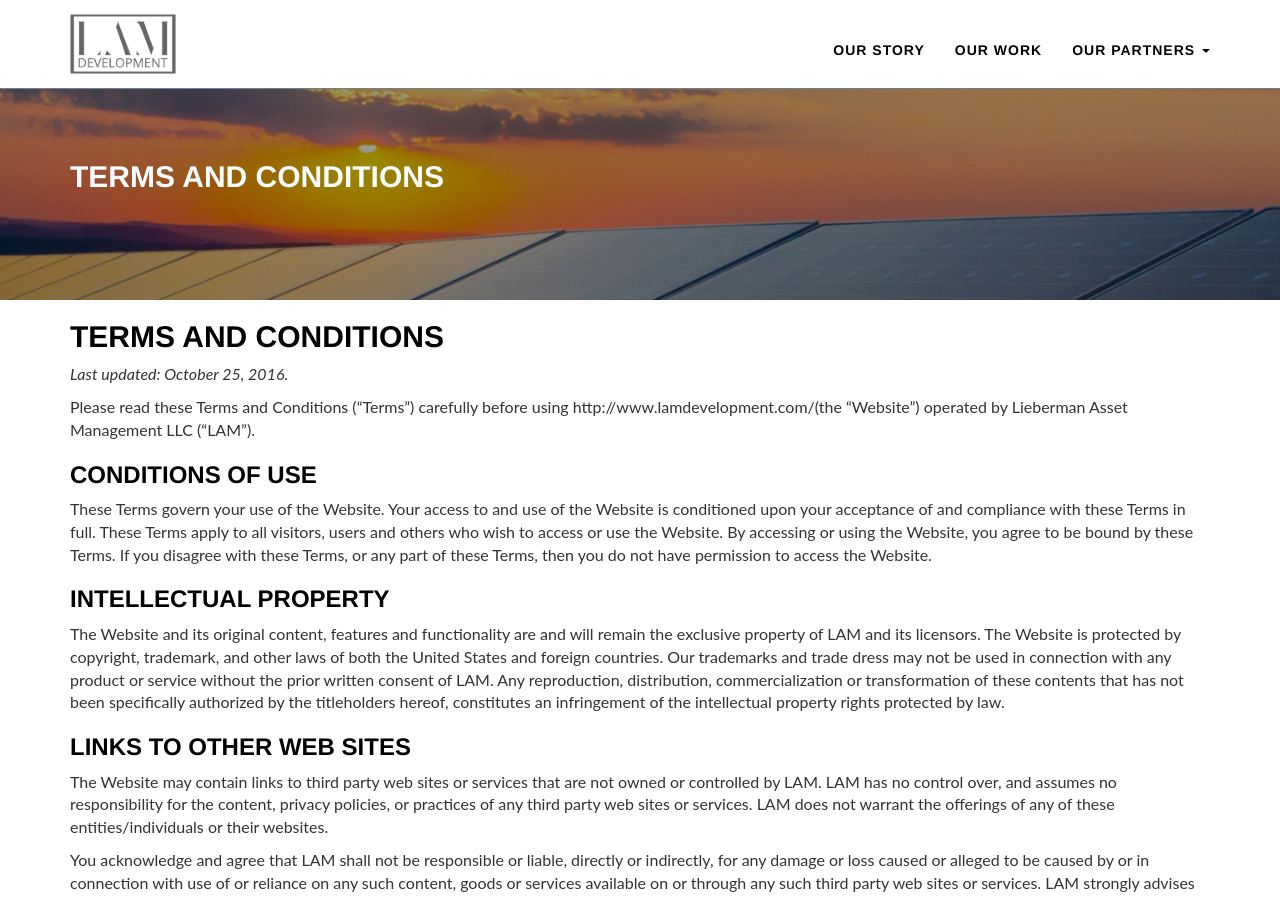
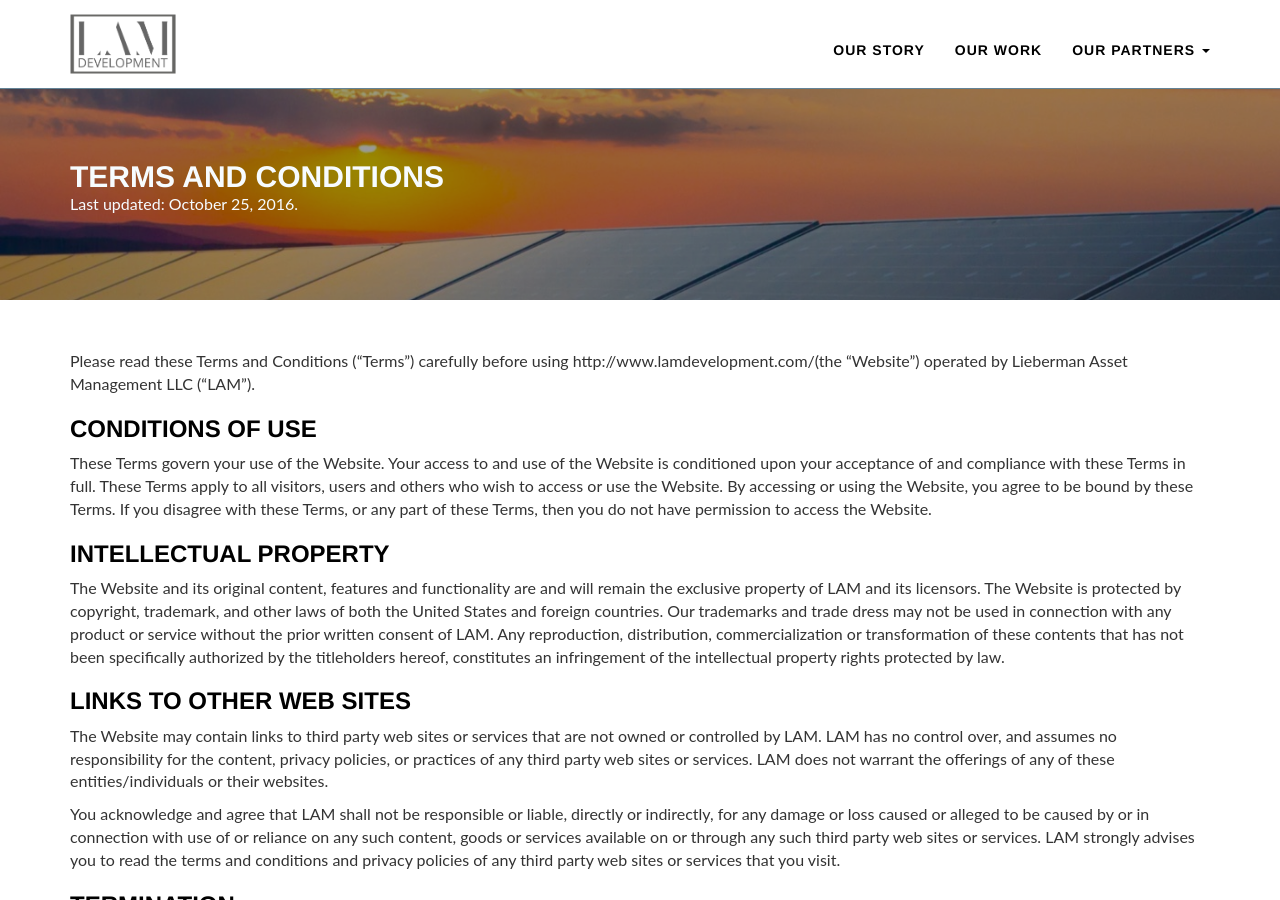
Before and after one commit to tstrand/lamdevelopment, a Jekyll site: the page built from terms.markdown, in a window 1280 px wide and 900 px high. Built offline with Jekyll 4.4.1, drawn with Linux system fonts in a browser that asks for light colours; nearby versions of some CDN libraries.

Commit message:
formatting

```diff
--- a/_layouts/page.html
+++ b/_layouts/page.html
@@ -12,5 +12,7 @@ layout: default
 </header>
 
 <div class="container">
-	{{ content }}
+	<section>
+		{{ content }}
+	</section>
 </div>
--- a/_layouts/partners.html
+++ b/_layouts/partners.html
@@ -3,7 +3,6 @@ layout: page
 ---
 
 <!-- Our Partners -->
-<section>
 <div class="row">
     <div class="col-xs-12">
         <h2 class="solution-title">{{ page.section1-title }}</h2>
@@ -42,4 +41,3 @@ layout: page
         <p class="small">{{ page.subsection4-body }}</p>
     </div>
 </div>
-</section>
--- a/_layouts/story.html
+++ b/_layouts/story.html
@@ -3,7 +3,6 @@ layout: page
 ---
 
 <!-- History of Solar -->
-<section>
 <div class="row">
     <div class="col-xs-12">
         <h5 class="left">{{page.section1-subtitle }}</h5>
@@ -41,4 +40,3 @@ layout: page
         <p class="small">{{ page.subsection3-body }}</p>
     </div>
 </div>
-</section>
--- a/_layouts/work.html
+++ b/_layouts/work.html
@@ -3,7 +3,6 @@ layout: page
 ---
 
 <!-- Our Work -->
-<section>
 <div class="row">
     <div class="col-xs-12">
         <h5 class="left">{{ page.section1-subtitle }}</h5>
@@ -21,4 +20,3 @@ layout: page
         <p class="small">{{ page.subsection3-body }}</p>
     </div>
 </div>
-</section>
--- a/privacy.markdown
+++ b/privacy.markdown
@@ -5,11 +5,8 @@ permalink: "/privacy"
 position: 0
 layout: page
 header-text: Privacy Policy
-subheader-text:
+subheader-text: Last updated&#58; October 25, 2016
 ---
-
-## Privacy Policy
-*Last updated: October 25, 2016*
 
 Lieberman Asset Management, LLC ("LAM") operates the website http://www.lamdevelopment.com/ website (the "Website").  This page informs you of LAM’s policies regarding the collection, use and disclosure of Personal Information, as hereinafter defined, when you use the Website.  LAM will not use or share your information with anyone except as described in this Privacy Policy.  By using the Website, you agree to the collection and use of information in accordance with this Privacy Policy. Unless otherwise defined herein, terms used in this Privacy Policy have the same meanings as in LAM’s Terms and Conditions, accessible on the Website.
 
--- a/terms.markdown
+++ b/terms.markdown
@@ -5,11 +5,8 @@ permalink: "/terms"
 position: 0
 layout: page
 header-text: Terms and Conditions
-subheader-text:
+subheader-text: Last updated&#58; October 25, 2016.
 ---
-
-## Terms and Conditions
-*Last updated: October 25, 2016.*
 
 Please read these Terms and Conditions ("Terms") carefully before using http://www.lamdevelopment.com/(the "Website") operated by Lieberman Asset Management LLC ("LAM").
 
```
Lines whose indentation alone changed are shown as unchanged.
